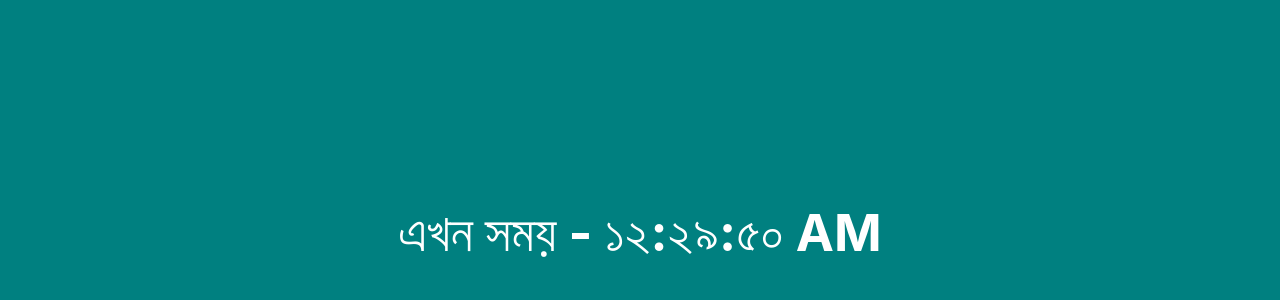
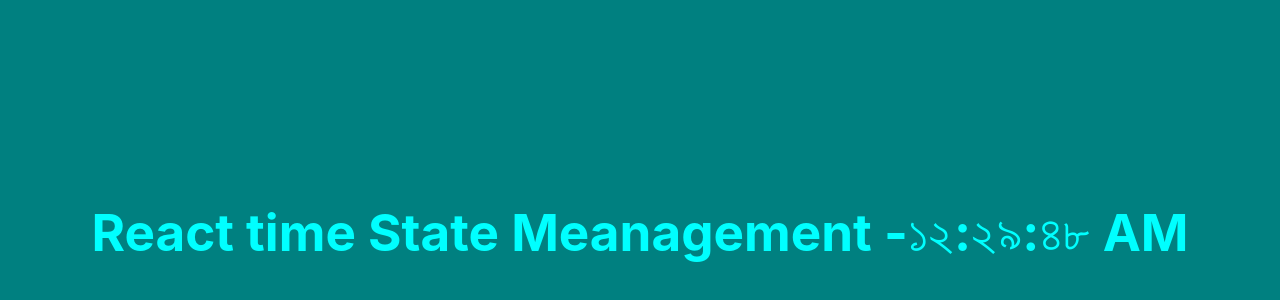
Before and after one commit to ashrafbd1496/react-js, a React (Vite) app: page / in a window 1280 px wide. Shown: the part 168-468 px from the top of the page. Built offline with nearby package versions, Linux system fonts and the light colour scheme.

Commit message:
state managed using componentDidMount and componentWillUnmout and constructor

```diff
--- a/src/App.jsx
+++ b/src/App.jsx
@@ -1,14 +1,14 @@
 import { createElement, useState } from "react";
 import reactLogo from "./assets/react.svg";
 import "./App.css";
-import Home from './componets/Home/Home'
-import Blogs from './componets/Blogs/Blogs'
-import Clock from './componets/sumit/Clock'
+import Home from "./componets/Home/Home";
+import Blogs from "./componets/Blogs/Blogs";
+import StateManagement from "./componets/sumit/StateManagement";
 
 function App() {
   return (
     <>
-      <Clock locale= "bn-BD"/>
+      <StateManagement locale="bn-BD" />
     </>
   );
 }
--- a/src/componets/sumit/Clock.jsx
+++ b/src/componets/sumit/ClassComponent.jsx
@@ -1,5 +1,14 @@
 import React, { useState, useEffect } from "react";
 import ReactDOM from "react-dom/client";
+import "./style.css";
+
+class ClassComponent extends React.Component {
+  render() {
+    return (
+      <h1 className="myclock">Time Showed from Clock Class -{new Date().toLocaleTimeString(this.props.locale)}</h1>
+    );
+  }
+}
 
 function Clock({ locale }) {
   // State to keep track of the current time
@@ -22,7 +31,7 @@ function Clock({ locale }) {
   );
 }
 
-export default Clock;
+export default ClassComponent;
 
 // Example of rendering the Clock component
 // const root = ReactDOM.createRoot(document.getElementById("root"));
--- /dev/null
+++ b/src/componets/sumit/StateManagement.jsx
@@ -0,0 +1,33 @@
+import React, { useState, useEffect } from "react";
+import "./style.css";
+
+class StateManagement extends React.Component {
+     constructor(props){
+        super(props);
+        this.state = {date: new Date()};
+
+     }
+     componentDidMount(){
+      //console.log("componentDidMOunt has mounted.");
+      this.clockTImer = setInterval(()=>this.tick(),1000);
+     }
+
+     componentWillUnmount(){
+      //console.log("componentWillUnmount component has mounted.");
+      clearInterval(this.clockTImer);
+     }
+     tick(){
+      this.setState({
+        date: new Date(),
+      });
+     }
+
+  render() {
+    return (
+      <h1 className="myclock">React time State Meanagement -{this.state.date.toLocaleTimeString(this.props.locale)}</h1>
+    );
+  }
+}
+
+
+export default StateManagement;
--- /dev/null
+++ b/src/componets/sumit/style.css
@@ -0,0 +1,3 @@
+.myclock{
+    color: aqua;
+}
```
Also changed, not shown: src/componets/sumit/Clock.css (deleted), 1 other file (tests, documents, lock files or other folders).
